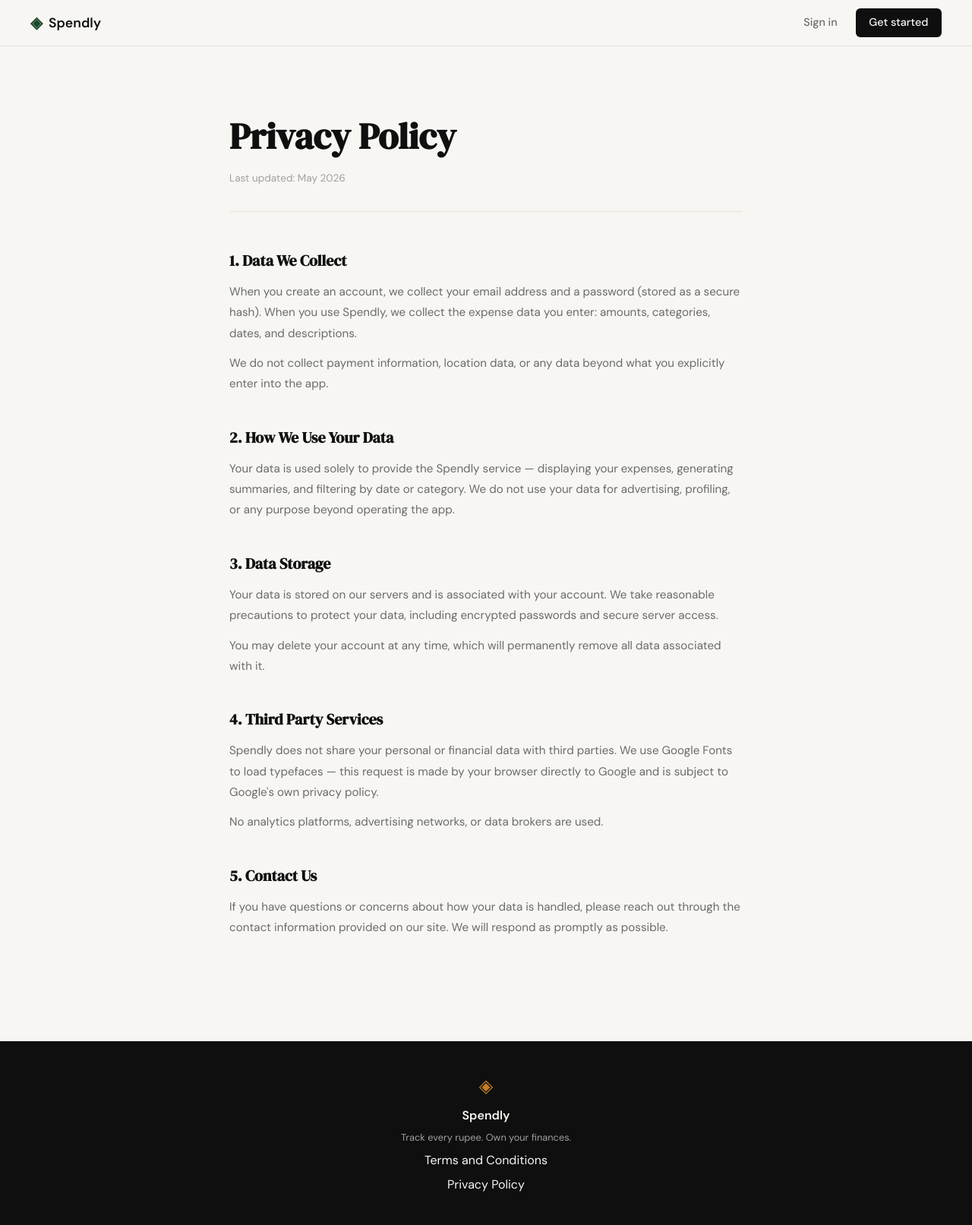
After one commit to chanhum/spendly, a Flask app: page /privacy in a window 1280 px wide. The commit adds this page. Shown: the whole page at 76% size. Run offline with Flask 3, Linux system fonts and the light colour scheme.

Commit message:
landing: add privacy policy page and route

```diff
--- a/app.py
+++ b/app.py
@@ -15,6 +15,11 @@ def landing():
 @app.route("/terms")
 def terms():
     return render_template("terms.html")
+
+
+@app.route("/privacy")
+def privacy():
+    return render_template("privacy.html")
 
 
 @app.route("/register")
--- a/templates/base.html
+++ b/templates/base.html
@@ -35,7 +35,7 @@
             <span class="footer-name">Spendly</span>
             <p class="footer-copy">Track every rupee. Own your finances.</p>
             <a href="/terms">Terms and Conditions</a>
-            <a href="#">Privacy Policy</a>
+            <a href="/privacy">Privacy Policy</a>
             </div>
         </div>
     </footer>
--- /dev/null
+++ b/templates/privacy.html
@@ -0,0 +1,42 @@
+{% extends "base.html" %}
+
+{% block title %}Privacy Policy — Spendly{% endblock %}
+
+{% block content %}
+
+<section class="terms-page">
+    <div class="terms-inner">
+        <h1 class="terms-title">Privacy Policy</h1>
+        <p class="terms-updated">Last updated: May 2026</p>
+
+        <div class="terms-section">
+            <h2>1. Data We Collect</h2>
+            <p>When you create an account, we collect your email address and a password (stored as a secure hash). When you use Spendly, we collect the expense data you enter: amounts, categories, dates, and descriptions.</p>
+            <p>We do not collect payment information, location data, or any data beyond what you explicitly enter into the app.</p>
+        </div>
+
+        <div class="terms-section">
+            <h2>2. How We Use Your Data</h2>
+            <p>Your data is used solely to provide the Spendly service — displaying your expenses, generating summaries, and filtering by date or category. We do not use your data for advertising, profiling, or any purpose beyond operating the app.</p>
+        </div>
+
+        <div class="terms-section">
+            <h2>3. Data Storage</h2>
+            <p>Your data is stored on our servers and is associated with your account. We take reasonable precautions to protect your data, including encrypted passwords and secure server access.</p>
+            <p>You may delete your account at any time, which will permanently remove all data associated with it.</p>
+        </div>
+
+        <div class="terms-section">
+            <h2>4. Third Party Services</h2>
+            <p>Spendly does not share your personal or financial data with third parties. We use Google Fonts to load typefaces — this request is made by your browser directly to Google and is subject to Google's own privacy policy.</p>
+            <p>No analytics platforms, advertising networks, or data brokers are used.</p>
+        </div>
+
+        <div class="terms-section">
+            <h2>5. Contact Us</h2>
+            <p>If you have questions or concerns about how your data is handled, please reach out through the contact information provided on our site. We will respond as promptly as possible.</p>
+        </div>
+    </div>
+</section>
+
+{% endblock %}
```
